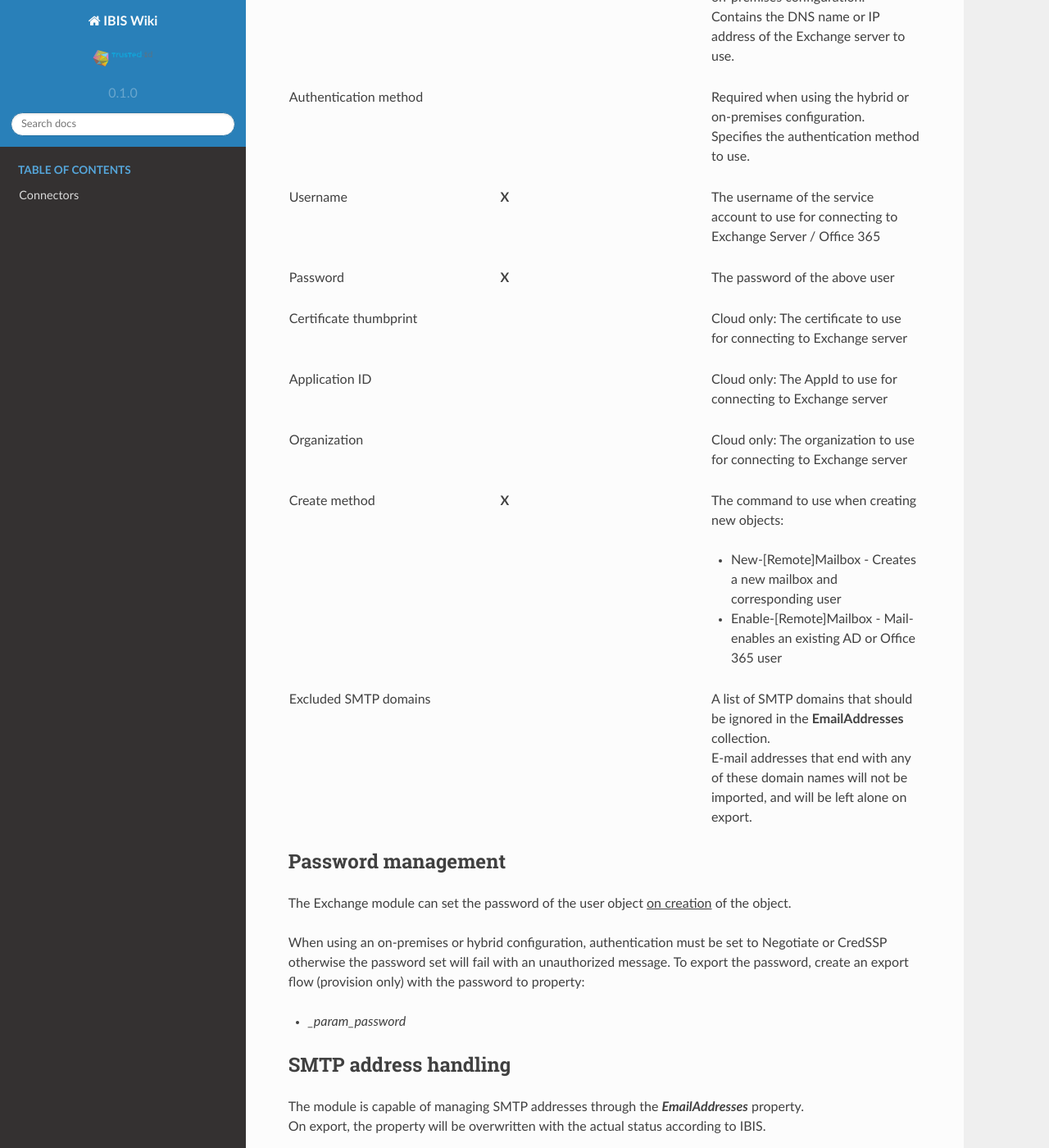
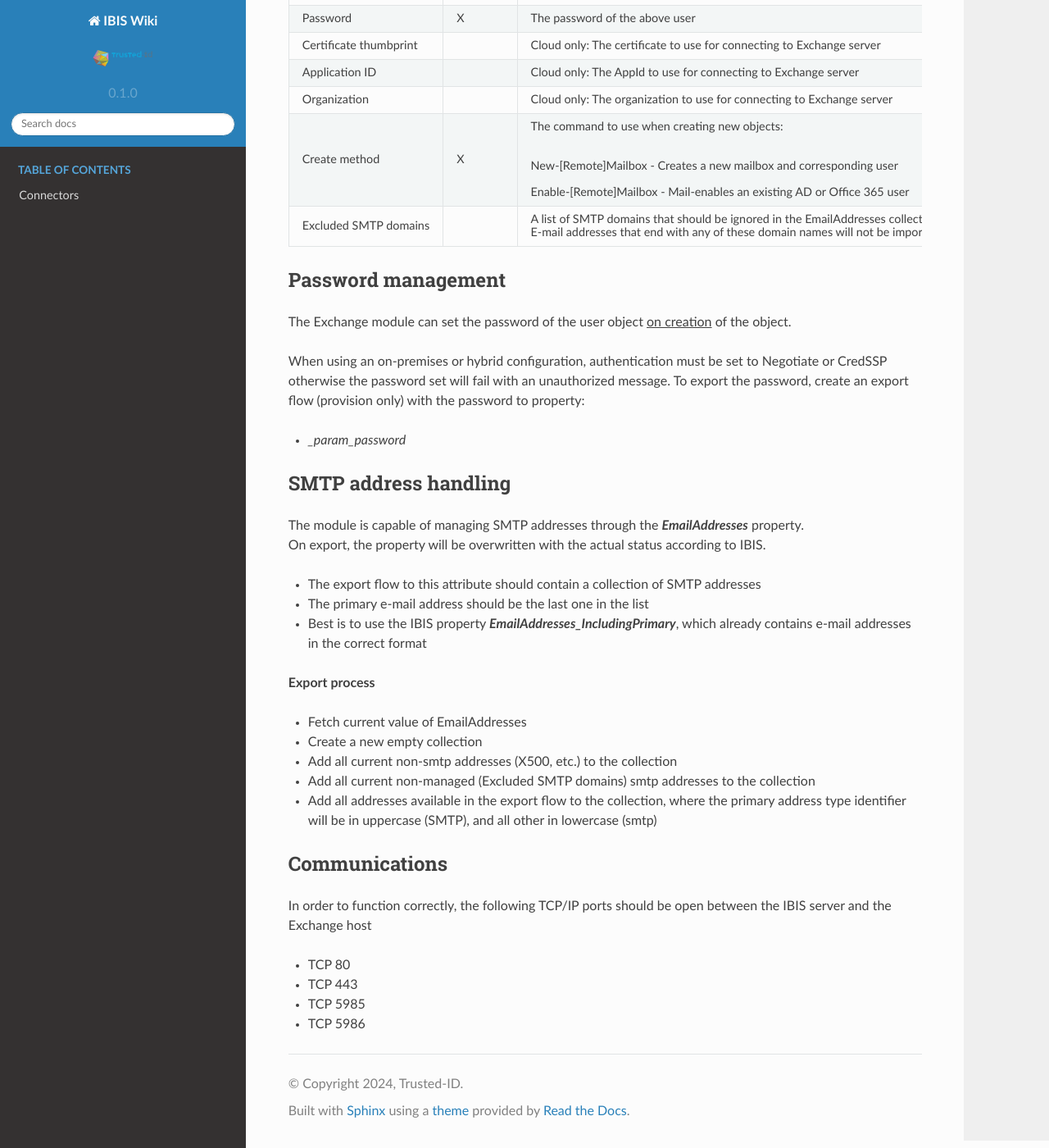
Before and after one commit to Raoulorlando/rtd-tutorial, a Sphinx documentation site: the page built from docs/source/Documentatie/Connectoren/IBIS_Connectoren/Connector_MicrosoftExchange.md, in a window 1280 px wide and 1400 px high, scrolled down 687 px. Shown: the whole window at 82% size. Built offline with Sphinx 7.4.7 and the Read the Docs theme 2.0.0, drawn with Linux system fonts in a browser that asks for light colours; nearby versions of some CDN libraries; some web fonts are replaced; library files that are not in the unit come from our copies; pages that are not in the unit, such as notebooks, are missing from menus.

Commit message:
Updated table in Connector_MicrosoftExchange

```diff
--- a/docs/source/Documentatie/Connectoren/IBIS_Connectoren/Connector_MicrosoftExchange.md
+++ b/docs/source/Documentatie/Connectoren/IBIS_Connectoren/Connector_MicrosoftExchange.md
@@ -9,95 +9,18 @@ The following infrastructure types are supported:
 
 ## Parameters
 
-<table class="table table-bordered">
-<colgroup>
-<col style="width: 33%" />
-<col style="width: 33%" />
-<col style="width: 33%" />
-</colgroup>
-<thead class="thead-light">
-<tr class="header">
-<th>Parameter</th>
-<th class="text-center">Required</th>
-<th>Description</th>
-</tr>
-</thead>
-<tbody>
-<tr class="odd">
-<td><p>Infrastructure type</p></td>
-<td><p><strong>X</strong></p></td>
-<td><p>The type of infrastructure that is used:</p>
-<ul>
-<li>Cloud - Office 365</li>
-<li>Hybrid - Combined on-premises and Office 365</li>
-<li>OnPremises - On premises (Exchange Server 2013 and higher)</li>
-</ul></td>
-</tr>
-<tr class="even">
-<td><p>Hostname</p></td>
-<td><p><strong></strong></p></td>
-<td><p>Required when using the hybrid or on-premises
-configuration.<br />
-Contains the DNS name or IP address of the Exchange server to
-use.</p></td>
-</tr>
-<tr class="odd">
-<td><p>Authentication method</p></td>
-<td><p><strong></strong></p></td>
-<td><p>Required when using the hybrid or on-premises
-configuration.<br />
-Specifies the authentication method to use.</p></td>
-</tr>
-<tr class="even">
-<td><p>Username</p></td>
-<td><p><strong>X</strong></p></td>
-<td><p>The username of the service account to use for connecting to
-Exchange Server / Office 365</p></td>
-</tr>
-<tr class="odd">
-<td><p>Password</p></td>
-<td><p><strong>X</strong></p></td>
-<td><p>The password of the above user</p></td>
-</tr>
-<tr class="even">
-<td><p>Certificate thumbprint</p></td>
-<td></td>
-<td><p>Cloud only: The certificate to use for connecting to Exchange
-server</p></td>
-</tr>
-<tr class="odd">
-<td><p>Application ID</p></td>
-<td></td>
-<td><p>Cloud only: The AppId to use for connecting to Exchange
-server</p></td>
-</tr>
-<tr class="even">
-<td><p>Organization</p></td>
-<td></td>
-<td><p>Cloud only: The organization to use for connecting to Exchange
-server</p></td>
-</tr>
-<tr class="odd">
-<td><p>Create method</p></td>
-<td><p><strong>X</strong></p></td>
-<td><p>The command to use when creating new objects:</p>
-<ul>
-<li>New-[Remote]Mailbox - Creates a new mailbox and corresponding
-user</li>
-<li>Enable-[Remote]Mailbox - Mail-enables an existing AD or Office 365
-user</li>
-</ul></td>
-</tr>
-<tr class="even">
-<td><p>Excluded SMTP domains</p></td>
-<td></td>
-<td><p>A list of SMTP domains that should be ignored in the
-<strong>EmailAddresses</strong> collection.<br />
-E-mail addresses that end with any of these domain names will not be
-imported, and will be left alone on export.</p></td>
-</tr>
-</tbody>
-</table>
+|        Parameter       | Required |                                                                                                   Description                                                                                                  |
+|:----------------------|:--------:|:--------------------------------------------------------------------------------------------------------------------------------------------------------------------------------------------------------------|
+| Infrastructure type    | X        | The type of infrastructure that is used:<br> <br> <br>Cloud - Office 365<br> <br>Hybrid - Combined on-premises and Office 365<br> <br>OnPremises - On premises (Exchange Server 2013 and higher)               |
+| Hostname               |          | Required when using the hybrid or on-premises configuration.<br> Contains the DNS name or IP address of the Exchange server to use.                                                                            |
+| Authentication method  |          | Required when using the hybrid or on-premises configuration.<br> Specifies the authentication method to use.                                                                                                   |
+| Username               | X        | The username of the service account to use for connecting to Exchange Server / Office 365                                                                                                                      |
+| Password               | X        | The password of the above user                                                                                                                                                                                 |
+| Certificate thumbprint |          | Cloud only: The certificate to use for connecting to Exchange server                                                                                                                                           |
+| Application ID         |          | Cloud only: The AppId to use for connecting to Exchange server                                                                                                                                                 |
+| Organization           |          | Cloud only: The organization to use for connecting to Exchange server                                                                                                                                          |
+| Create method          | X        | The command to use when creating new objects:<br> <br> <br>New-[Remote]Mailbox - Creates a new mailbox and corresponding user<br> <br>Enable-[Remote]Mailbox - Mail-enables an existing AD or Office 365 user  |
+| Excluded SMTP domains  |          | A list of SMTP domains that should be ignored in the EmailAddresses collection.<br> E-mail addresses that end with any of these domain names will not be imported, and will be left alone on export.           |
 
 ## Password management
 
```
